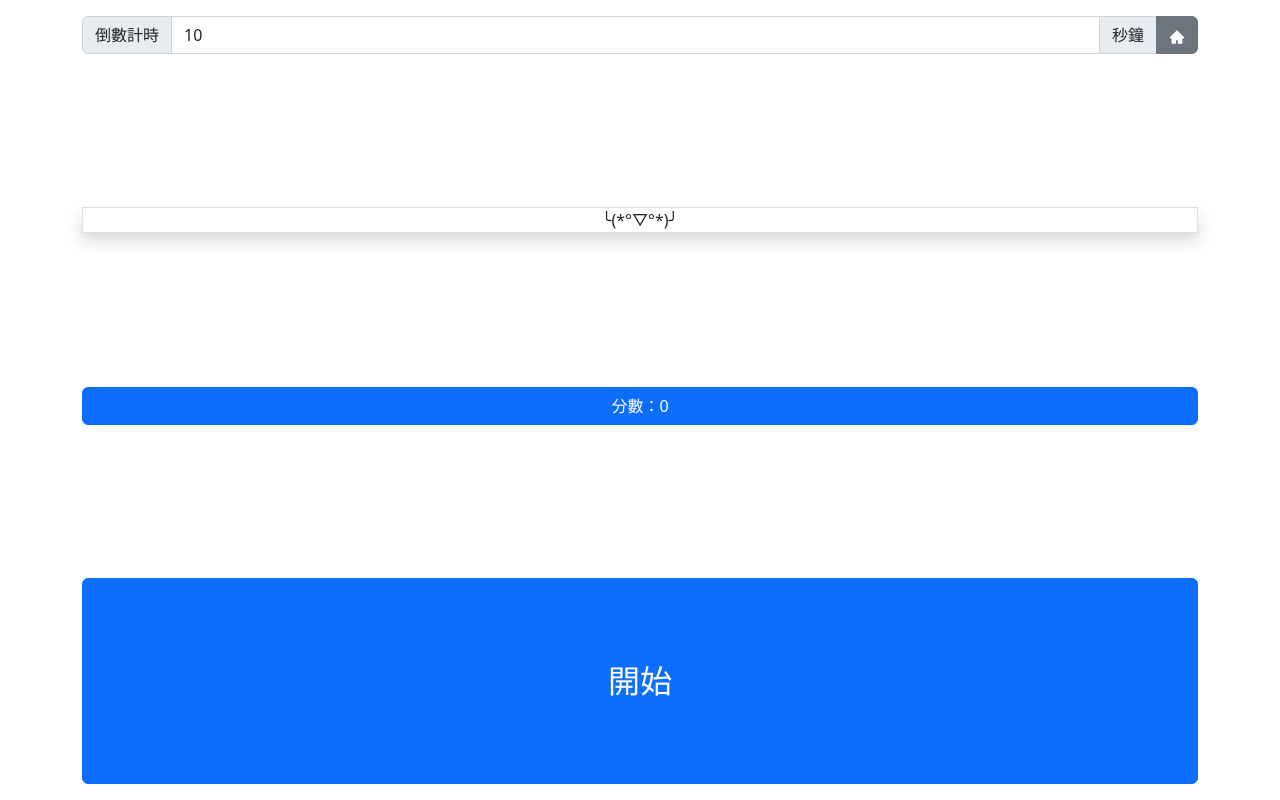
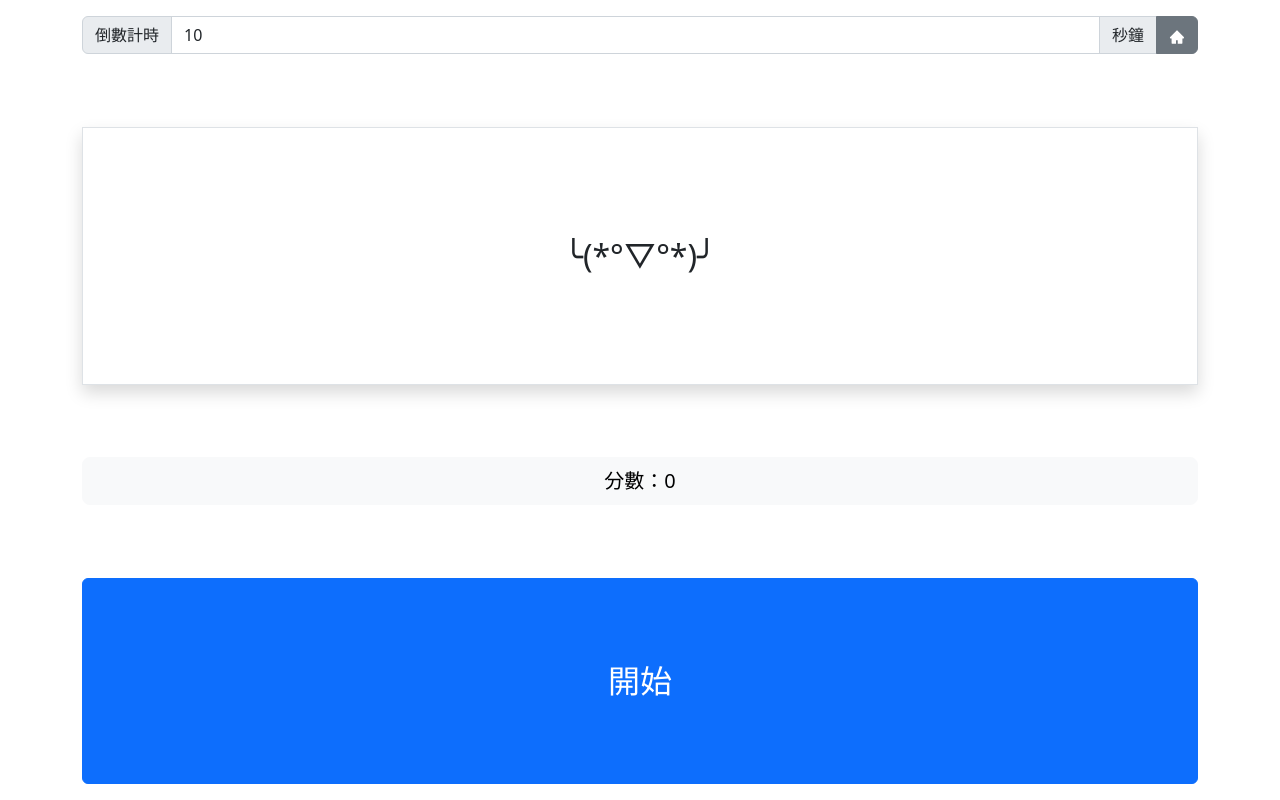
Before and after one commit to mawarutuco/Advanced-Tic-Tac-Toe, a React (Create React App) app: page /alias-game in a window 1280 px wide. Built offline with nearby package versions, Linux system fonts and the light colour scheme.

Commit message:
修改變數名稱、class

```diff
--- a/src/pages/alias-game/index.jsx
+++ b/src/pages/alias-game/index.jsx
@@ -1,6 +1,6 @@
 import { useState, useEffect, useRef } from "react";
 import words from "./words";
-import swalWithBootstrapButtons from "../../components/Alert";
+import MyAlert from "../../components/Alert";
 import MyBtn from "../../components/Btn";
 import Timer from "./Timer";
 import GameBtns from "./GameBtns";
@@ -34,7 +34,7 @@ const AliasGame = () => {
   useEffect(() => {
     if (!isPlaying) settingSec.current = sec;
     else if (sec <= 0) {
-      swalWithBootstrapButtons.fire(
+      MyAlert.fire(
         "時間到啦",
         `共得 ${point.current} 分`,
         "warning"
@@ -55,19 +55,18 @@ const AliasGame = () => {
         setSec={setSec}
         timer={timer}
       />
-      <div className="border shadow word text-center text-wrap">{word}</div>
+      <div className="border shadow my_fs_200 my_lh_8 text-center text-wrap">{word}</div>
       <MyBtn
         text={`分數：${point.current}`}
-        className="btn-light btn-lg"
+        btnClass="btn-light btn-lg"
         onClick={() => {
-          swalWithBootstrapButtons.fire(
+          MyAlert.fire(
             "上局已猜過單字：",
             `${pointWords.current.join("\n")}`
           );
         }}
         disabled={isPlaying}
       />
-
       <GameBtns
         wordsLen={wordsLen}
         word={word}
```
